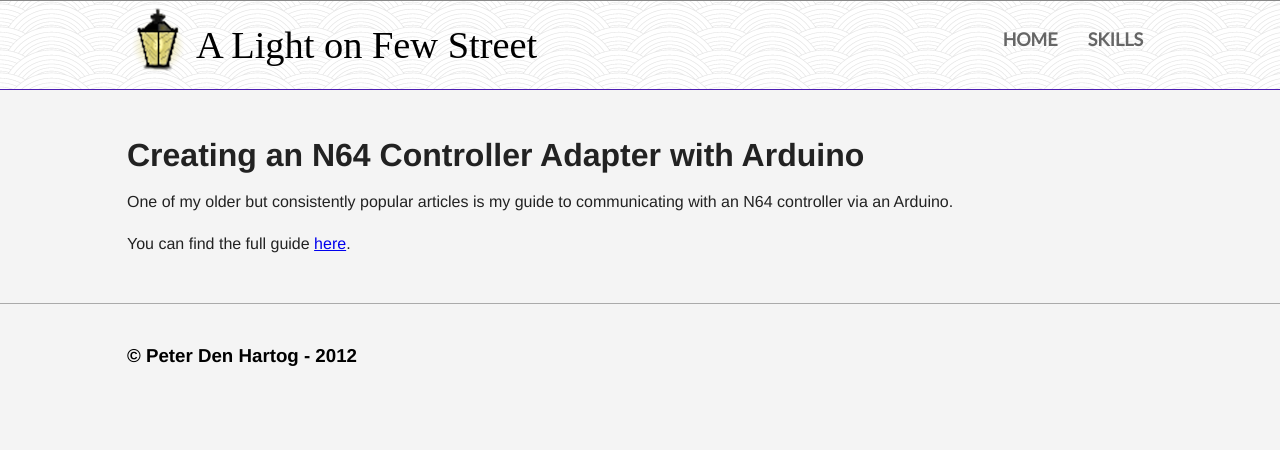
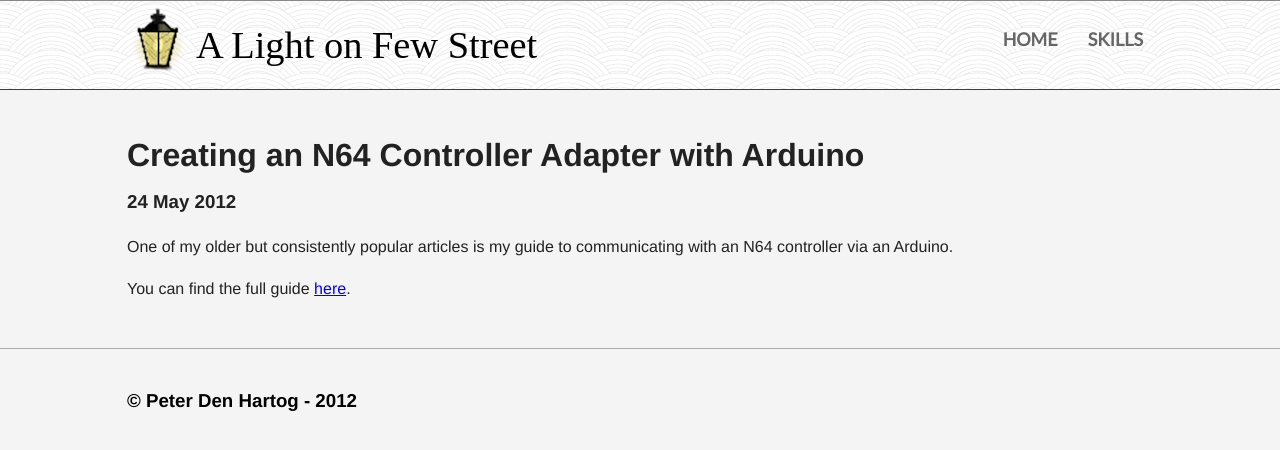
Before and after one commit to pddenhar/pddenhar.github.io, a Jekyll site: the page built from _posts/2012-05-24-creating-an-n64-adapter-with-arduino.md, in a window 1280 px wide. Shown: the top 450 px of the page. Built offline with Jekyll 4.4.1, drawn with Linux system fonts in a browser that asks for light colours; nearby versions of some CDN libraries; some web fonts are replaced.

Commit message:
Oopsie with post date

```diff
--- a/_layouts/post.html
+++ b/_layouts/post.html
@@ -36,7 +36,7 @@
 	<div id="main-container">
 		<div id="main" class="wrapper clearfix">
 			<h1>{{ page.title }}</h1>
-			<h3>{{ post.date | date_to_string }}</h3>
+			<h3>{{ page.date | date_to_string }}</h3>
 			{{ content }}
 		</div> <!-- #main -->
 	</div> <!-- #main-container -->
```
